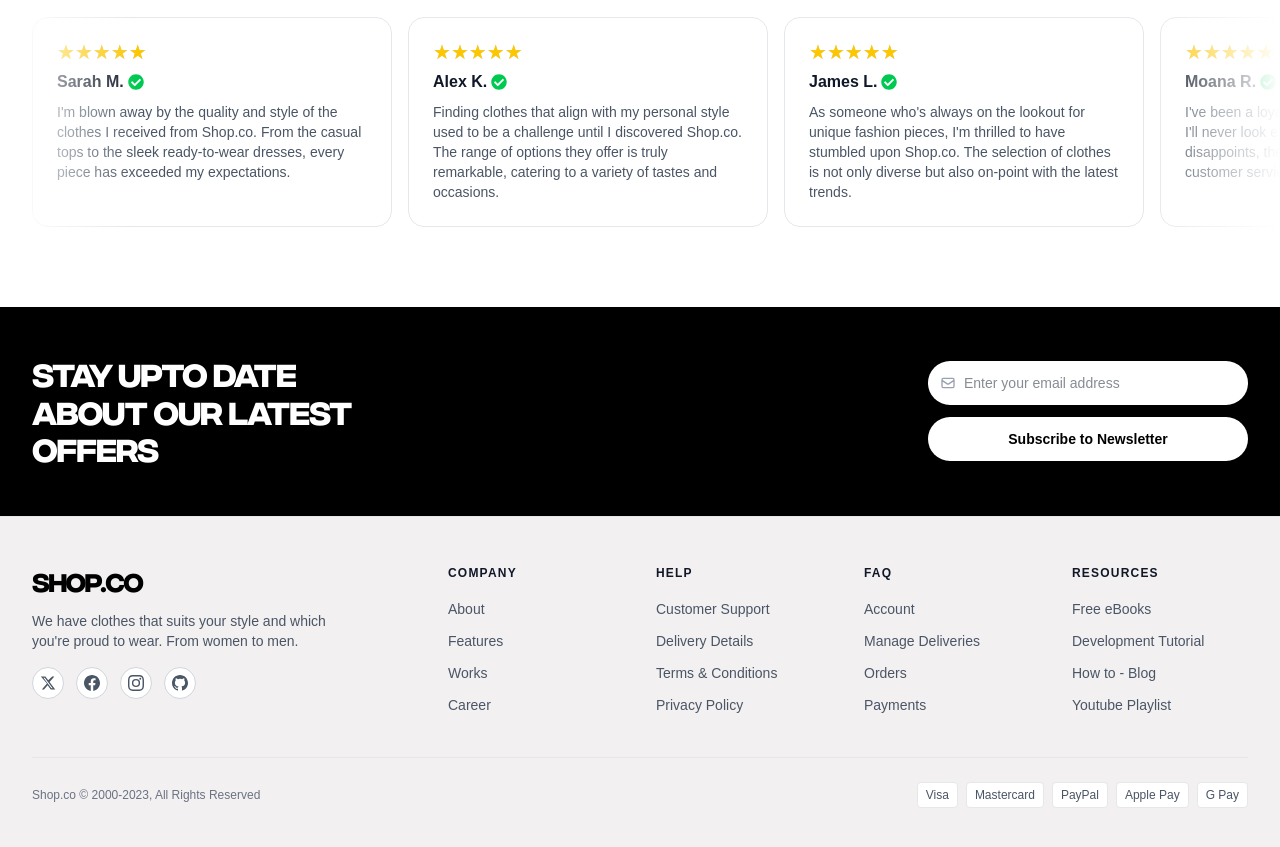
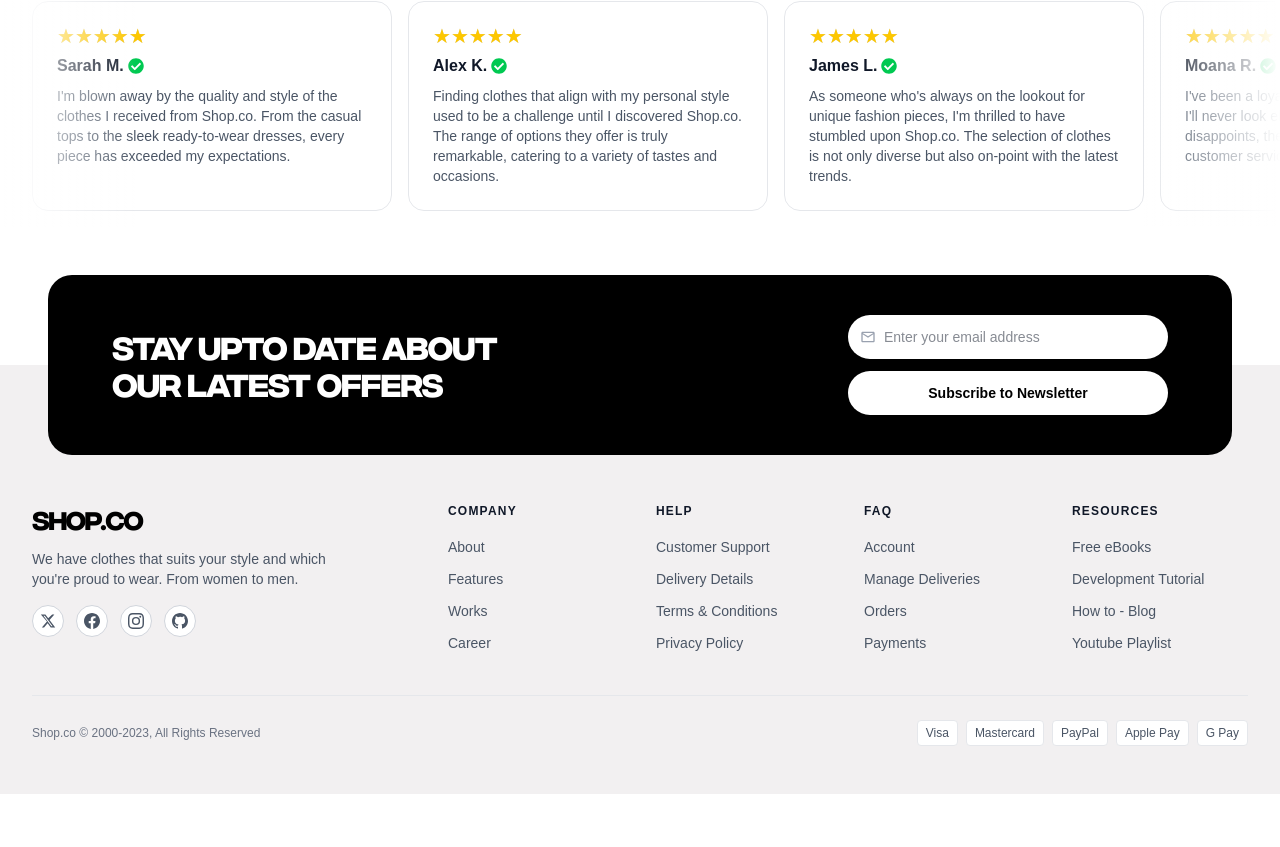
Before and after one commit to pagiannis/EcommerceWebsite, a React (Vite) app in the folder client/: page / in a window 1280 px wide. Shown: the part 2918-3765 px from the top of the page. After the commit the page ends 3712 px from the top, so only its background shows below. Built offline with nearby package versions, Linux system fonts and the light colour scheme; a web font is replaced by a local one.

Commit message:
Improve styles on homepage

```diff
--- a/client/src/components/home/DressStyleSection.tsx
+++ b/client/src/components/home/DressStyleSection.tsx
@@ -14,7 +14,7 @@ const dressStyles = [
 export default function DressStyleSection() {
   return (
     <section className="mx-auto max-w-7xl px-4 py-10 lg:px-8">
-      <div className=" rounded-3xl bg-brand-gray px-8 py-14 lg:px-12">
+      <div className="rounded-3xl bg-brand-gray px-8 py-14 lg:px-12">
         <h2 className="font-display mb-8 text-center text-3xl font-extrabold uppercase tracking-tight text-brand-black">
           Browse by Dress Style
         </h2>
--- a/client/src/components/home/TestimonialsSection.tsx
+++ b/client/src/components/home/TestimonialsSection.tsx
@@ -18,7 +18,7 @@ export default function TestimonialsSection() {
   };
 
   return (
-    <section className="py-16">
+    <section className="py-12">
       <div className="mx-auto mb-8 max-w-7xl px-4 lg:px-8">
         <div className="flex items-center justify-between">
           <h2 className="font-display text-3xl font-extrabold uppercase tracking-tight text-brand-black">
--- a/client/src/components/layout/Footer.tsx
+++ b/client/src/components/layout/Footer.tsx
@@ -19,7 +19,7 @@ const links = {
 
 export default function Footer() {
   return (
-    <footer className="border-t border-gray-200 bg-brand-gray">
+    <footer className="bg-brand-gray">
       <div className="mx-auto max-w-7xl px-4 py-12 lg:px-8">
         <div className="grid grid-cols-2 gap-8 md:grid-cols-6">
           {/* Brand */}
--- a/client/src/components/layout/NewsletterBanner.tsx
+++ b/client/src/components/layout/NewsletterBanner.tsx
@@ -1,4 +1,5 @@
 import { useState } from "react";
+import { MdOutlineEmail } from "react-icons/md";
 
 export default function NewsletterBanner() {
   const [email, setEmail] = useState("");
@@ -9,9 +10,9 @@ export default function NewsletterBanner() {
   }
 
   return (
-    <section className="bg-brand-black">
-      <div className="mx-auto flex max-w-7xl flex-col items-center justify-between gap-6 px-4 py-12 lg:flex-row lg:px-8">
-        <h2 className="text-3xl font-display font-extrabold uppercase leading-tight text-white lg:max-w-sm">
+    <section className="bg-[linear-gradient(to_bottom,white_50%,#F2F0F1_50%)] px-4 lg:px-12">
+      <div className="mx-auto flex max-w-7xl flex-col items-center justify-between gap-6 rounded-3xl bg-brand-black px-8 py-10 lg:flex-row lg:px-16">
+        <h2 className="text-3xl font-display font-extrabold uppercase leading-tight text-white lg:max-w-md">
           Stay upto date about our latest offers
         </h2>
         <form
@@ -19,19 +20,7 @@ export default function NewsletterBanner() {
           className="flex w-full flex-col gap-3 sm:w-auto"
         >
           <div className="relative">
-            <svg
-              className="absolute left-3 top-1/2 h-4 w-4 -translate-y-1/2 text-gray-400"
-              fill="none"
-              stroke="currentColor"
-              viewBox="0 0 24 24"
-            >
-              <path
-                strokeLinecap="round"
-                strokeLinejoin="round"
-                strokeWidth={2}
-                d="M3 8l7.89 5.26a2 2 0 0 0 2.22 0L21 8M5 19h14a2 2 0 0 0 2-2V7a2 2 0 0 0-2-2H5a2 2 0 0 0-2 2v10a2 2 0 0 0 2 2z"
-              />
-            </svg>
+            <MdOutlineEmail className="absolute left-3 top-1/2 h-4 w-4 -translate-y-1/2 text-gray-400" />
             <input
               type="email"
               value={email}
```
